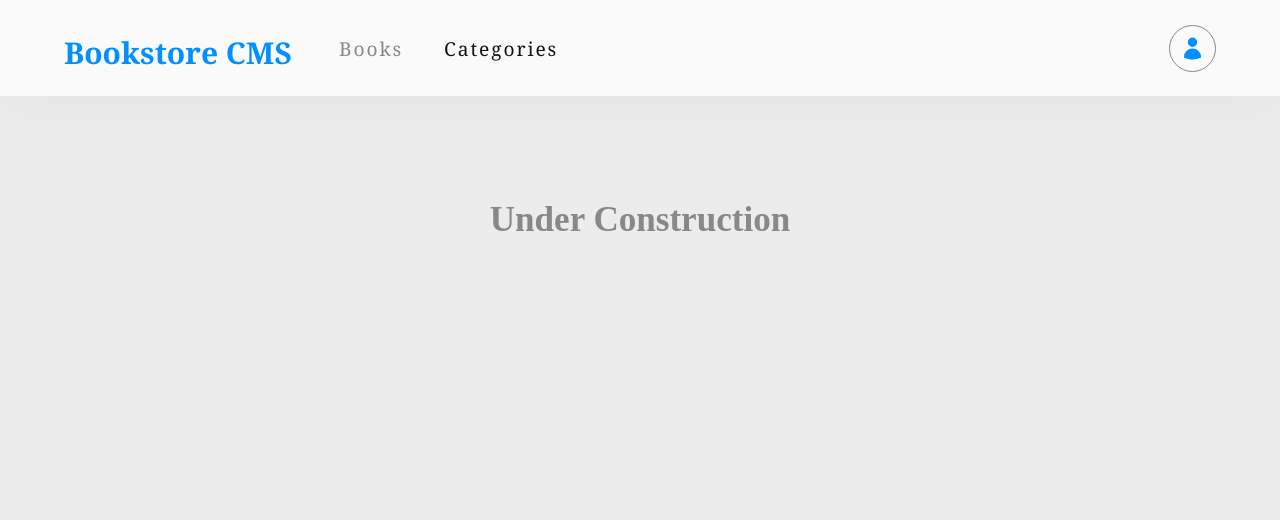
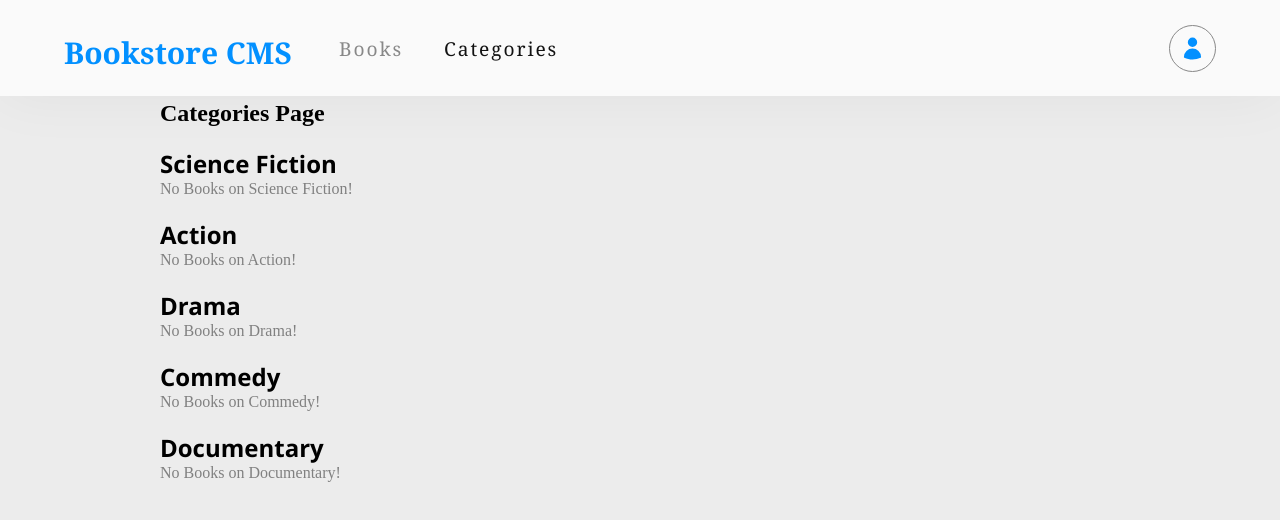
Before and after one commit to microvese-projects/bookstore-cra, a React (Create React App) app: page /categories in a window 1280 px wide. Shown: the top 520 px of the page. Built offline with nearby package versions, Linux system fonts and the light colour scheme.

Commit message:
Add categories

```diff
--- a/src/App.css
+++ b/src/App.css
@@ -328,3 +328,15 @@ svg {
 .red-border {
   border-color: rosybrown;
 }
+
+.grayed {
+  color: gray;
+}
+
+.category-list {
+  display: flex;
+  flex-direction: column;
+  padding-left: 10rem;
+  gap: 20px;
+  /* background-color: #0290ff; */
+}
--- a/src/components/Categories.js
+++ b/src/components/Categories.js
@@ -1,20 +1,27 @@
 import React from 'react';
 import { useSelector } from 'react-redux';
+import SpecifiedCategory from './specifiedCategory';
 
 function Categories() {
-  const { status } = useSelector((state) => state.categories);
+  const books = useSelector((state) => state.books.booksArr);
 
-  if (!status) {
+  if (!books) {
     return (
       <div className="under-construction">
-        <h3>Under Construction</h3>
+        <h3>No books in store!</h3>
       </div>
     );
   }
+
   return (
-    <>
+    <section className="category-list">
       <h1>Categories Page</h1>
-    </>
+      <SpecifiedCategory books category="Science Fiction" />
+      <SpecifiedCategory books category="Action" />
+      <SpecifiedCategory books category="Drama" />
+      <SpecifiedCategory books category="Commedy" />
+      <SpecifiedCategory books category="Documentary" />
+    </section>
   );
 }
 
--- /dev/null
+++ b/src/components/specifiedCategory.js
@@ -0,0 +1,41 @@
+import React from 'react';
+import { useSelector } from 'react-redux';
+import PropTypes from 'prop-types';
+
+const SpecifiedCategory = ({ category }) => {
+  const books = useSelector((state) => state.books.booksArr);
+
+  const count = books.filter((each) => each.category === category).length;
+
+  const create = () => {
+    const elements = books.map((each) => {
+      if (each.category === category) {
+        return (
+          <p key={each.item_id}>
+            {`${each.title} by ${each.author}`}
+          </p>
+        );
+      }
+      return null;
+    });
+    return elements;
+  };
+
+  return (
+    <div>
+      <h3 className="book-title">{category}</h3>
+      {count === 0 ? (
+        <p className="grayed">
+          No Books on
+          {` ${category}!`}
+        </p>
+      ) : <div>{create()}</div>}
+    </div>
+  );
+};
+
+export default SpecifiedCategory;
+
+SpecifiedCategory.propTypes = {
+  category: PropTypes.string.isRequired,
+};
```
